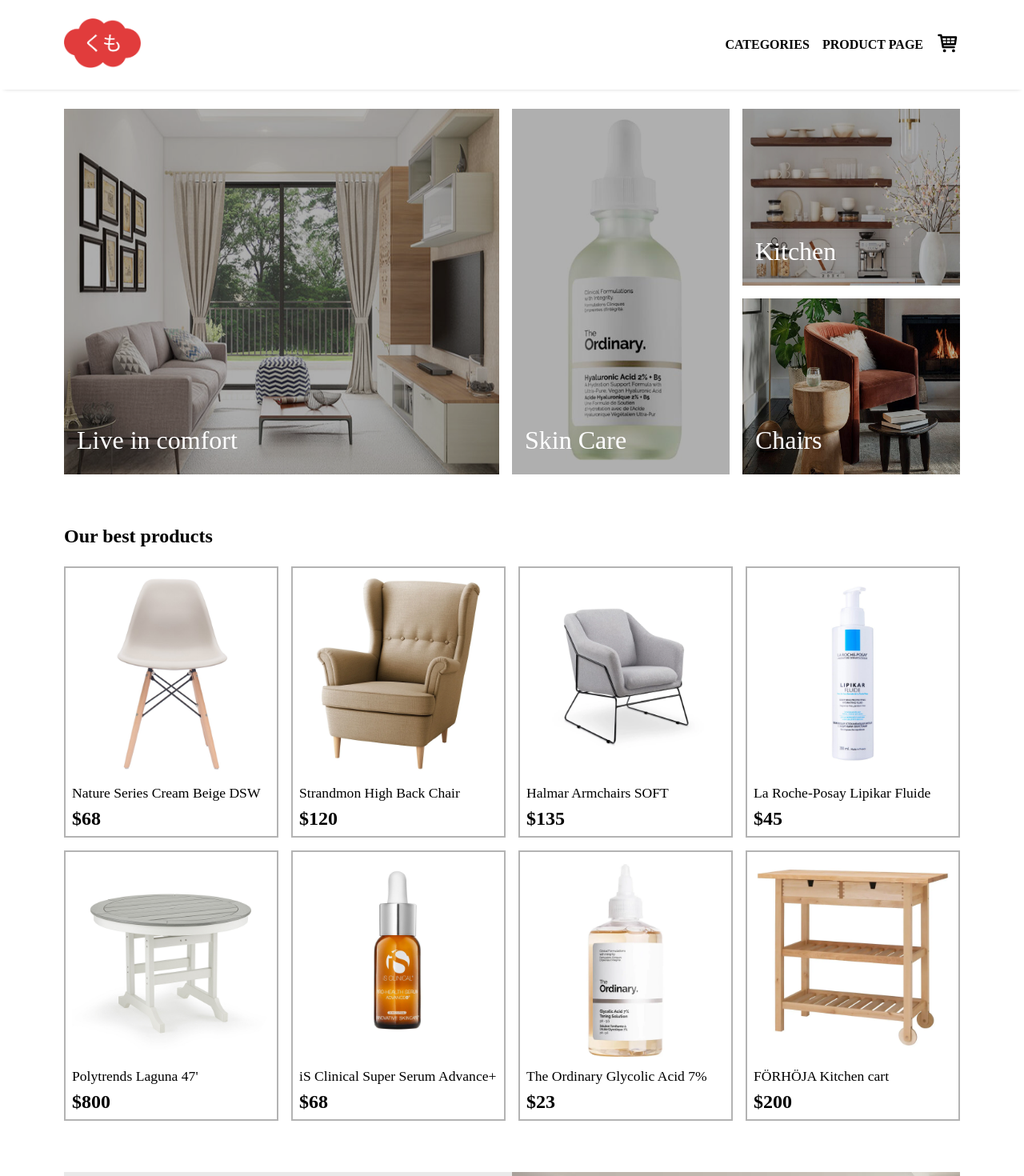
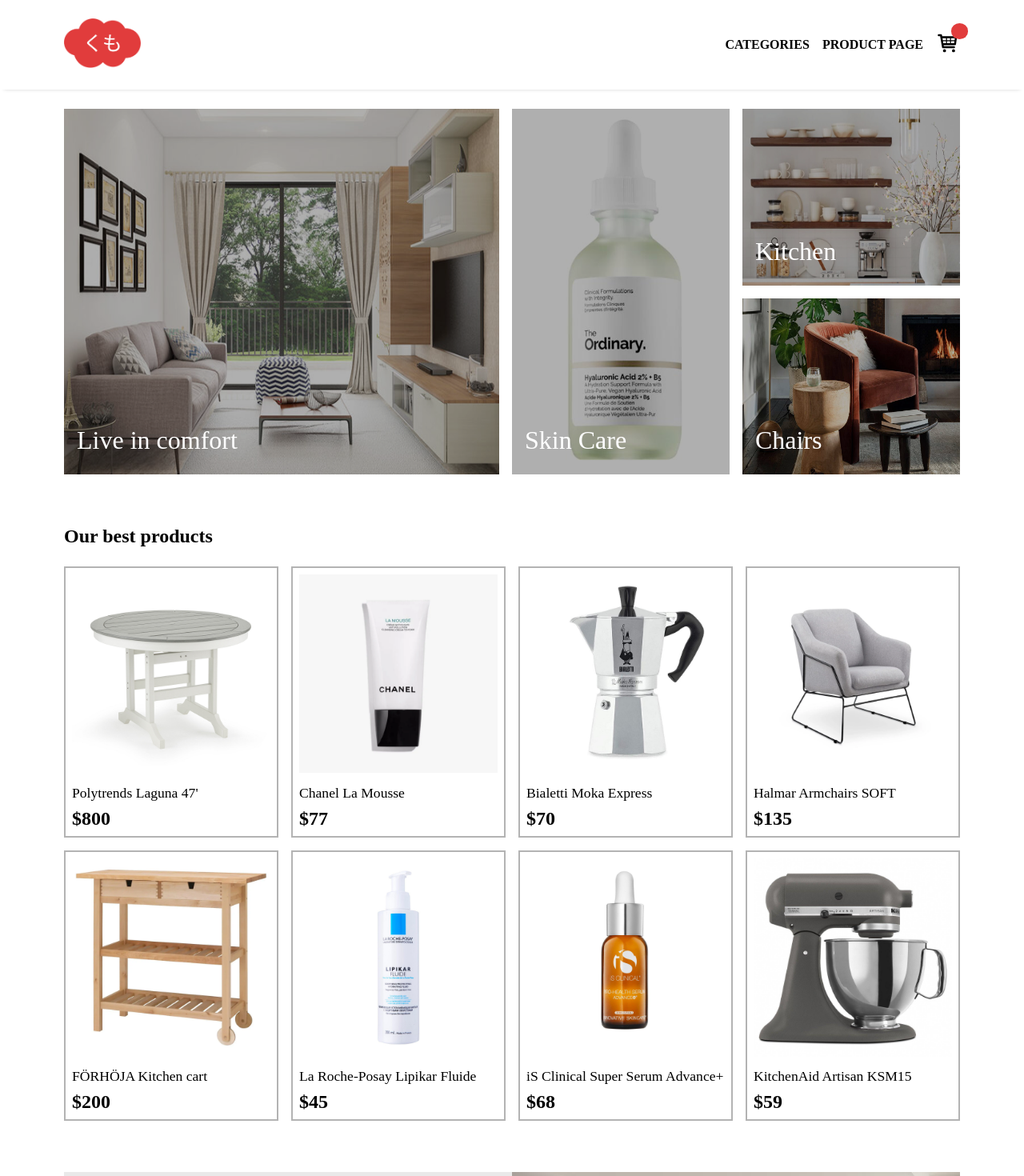
Before and after one commit to OnigiriKing/kumo-market, a React (Create React App) app: page / in a window 1280 px wide. Shown: the top 1470 px of the page at 80% size. Built offline with nearby package versions, Linux system fonts and the light colour scheme.

Commit message:
cartItems state update, adding products

```diff
--- a/src/App.jsx
+++ b/src/App.jsx
@@ -18,22 +18,36 @@
 
   const [category, setCategory] = React.useState("ALL");
 
-  const [cartItems, setCartItems] = React.useState(0)
+  const [cartCount, setCount] = React.useState(0)
+
+  const [cartItems, setCartItems] = React.useState({})
 
   return (
     <div className="app">
       <Overlay />
-      <NavBar cartItems={cartItems}/>
+      <NavBar cartCount={cartCount} />
       <Routes>
         <Route
           path="/"
-          element={<HomePage cat={category} setCat={setCategory} />}
+          element={
+            <HomePage
+              cat={category}
+              setCat={setCategory}
+              setCount={setCount}
+              cartItems={cartItems}
+            />
+          }
         />
         <Route
           path="/categories/*"
           element={<Categories cat={category} setCat={setCategory} />}
         />
-        <Route path="/product/:id" element={<Product />} />
+        <Route
+          path="/product/:id"
+          element={
+            <Product setCartItems={setCartItems} cartItems={cartItems} />
+          }
+        />
       </Routes>
       <FooterPage />
     </div>
--- a/src/pages/homePage/HomePage.jsx
+++ b/src/pages/homePage/HomePage.jsx
@@ -6,10 +6,11 @@
 
 
 
-export default function HomePage({ cat, setCat }) {
+export default function HomePage({ cat, setCat, setCount, cartItems }) {
 
-
-
+  React.useEffect(() => {
+    setCount(cartItems.length);
+  }, [cartItems]);
 
   return (
     <div id="home-page">
--- a/src/pages/navBar/NavBar.jsx
+++ b/src/pages/navBar/NavBar.jsx
@@ -5,8 +5,7 @@
 import React from "react";
 import { closeCart } from "../../scripts/changeClass";
 
-export default function NavBar({cartItems}) {
-
+export default function NavBar({ cartCount }) {
   const [link, setLink] = React.useState("1");
 
   const location = useLocation().pathname;
@@ -19,7 +18,6 @@
     }
   }, [location]);
 
-
   return (
     <nav id="nav-bar">
       <div className="wrapper nav-wrapper">
@@ -31,7 +29,7 @@
           <Link to="/categories/all">CATEGORIES</Link>
           <Link to={`/product/${link}`}>PRODUCT PAGE</Link>
           <div className="nav-basket" {...closeCart()}>
-            {allSvg(30).basket} {cartItems !== 0 && <h3>{cartItems}</h3>}
+            {allSvg(30).basket} {cartCount !== 0 && <h3>{cartCount}</h3>}
           </div>
         </div>
       </div>
--- a/src/pages/productPage/Product.jsx
+++ b/src/pages/productPage/Product.jsx
@@ -4,13 +4,17 @@
 import { useParams } from "react-router-dom";
 import ProductInfo from "./components/ProductInfo";
 
-export default function Product() {
+export default function Product({ setCartItems, cartItems }) {
   const { id } = useParams();
 
   return (
     <div id="product-page">
       <div className="product-element">
-        <ProductInfo id={id} />
+        <ProductInfo
+          id={id}
+          setCartItems={setCartItems}
+          cartItems={cartItems}
+        />
       </div>
       <Trending />
     </div>
--- a/src/pages/productPage/components/productInfo.jsx
+++ b/src/pages/productPage/components/productInfo.jsx
@@ -1,8 +1,7 @@
 import productList from "../../../data/products";
 import React from "react";
 
-export default function ProductInfo({ id }) {
-
+export default function ProductInfo({ id, setCartItems, cartItems }) {
   const product = productList[`product${id}`];
 
   const [amount, setAmount] = React.useState(1);
@@ -20,6 +19,33 @@
   React.useEffect(() => {
     changeType(product.img);
   }, [id]);
+
+
+  function addItem() {
+    if (
+      cartItems.hasOwnProperty(`product${id}`) &&
+      cartItems.hasOwnProperty(`product${id}`.amount < 0)
+    ) {
+      //  setCartItems({
+      //    ...cartItems,
+      //    [`product${id}`]: {...
+      //      amount: amount,
+      //    },
+      //  });
+    } else {
+      setCartItems({
+        ...cartItems,
+        [`product${id}`]: {
+          name: product.name,
+          des: product.des,
+          price: product.price,
+          amount: amount,
+        },
+      });
+      console.log(cartItems);
+      console.log(Object.keys(cartItems).length);
+    }
+  }
 
   return (
     <div className="product-info-screen">
@@ -59,7 +85,7 @@
               <h1>${product.price * amount}</h1>
             </div>
             <div className="product-info-cart">
-              <button>Add to cart</button>
+              <button onClick={() => addItem()}>Add to cart</button>
               <button>Buy now</button>
             </div>
           </div>
```
